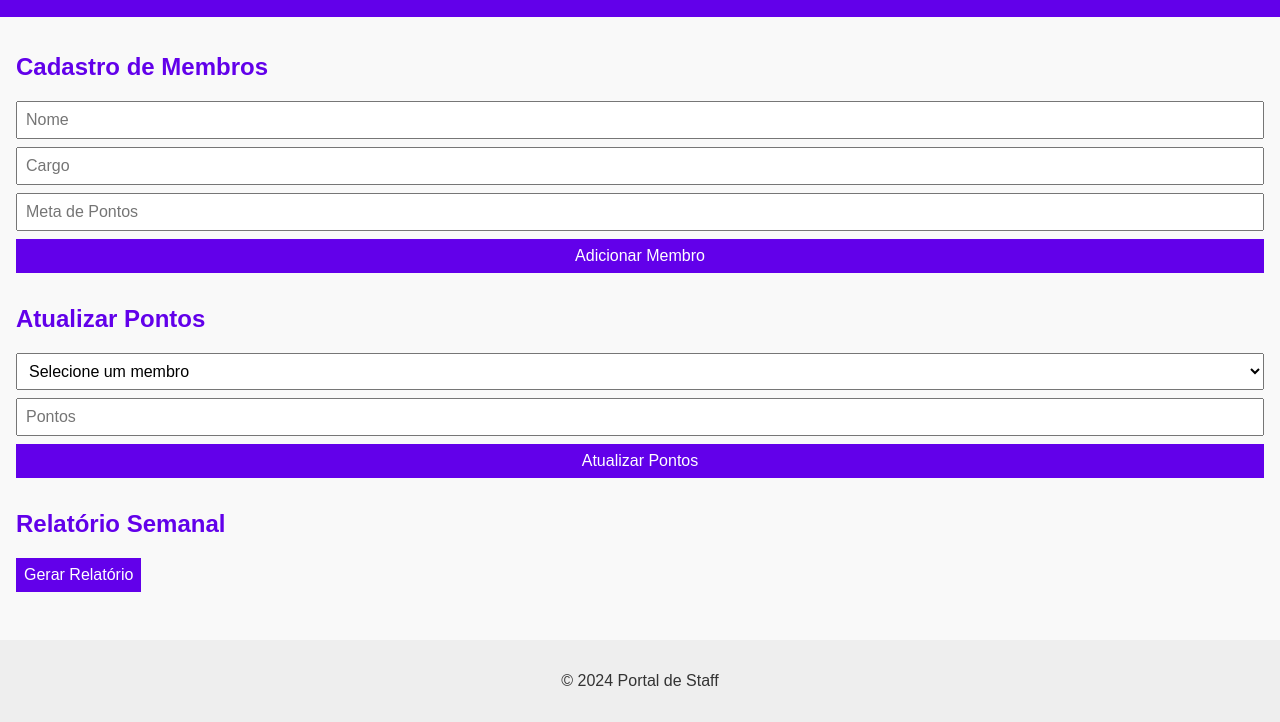
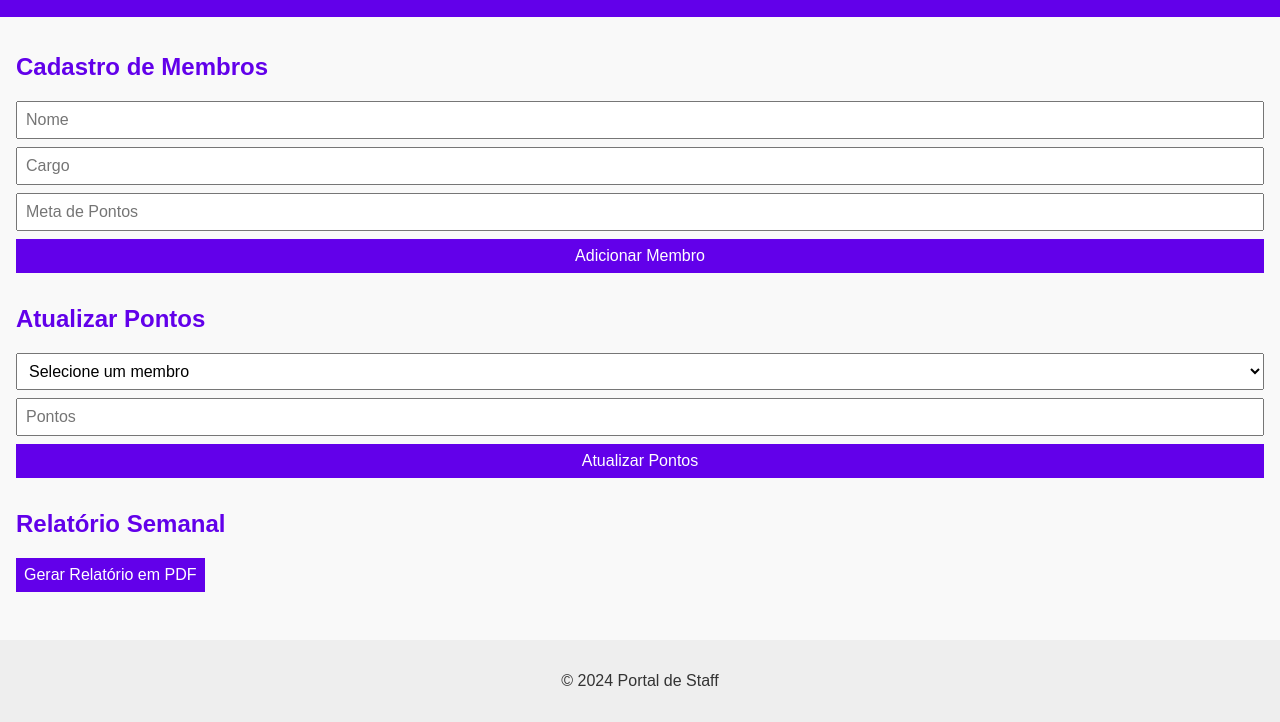
Before and after one commit to Menezes999/galaky, a plain HTML site: page index.html in a window 1280 px wide. Shown: the part 95-817 px from the top of the page. Drawn offline with nearby package versions, Linux system fonts and the light colour scheme.

Commit message:
Update index.html

```diff
--- a/index.html
+++ b/index.html
@@ -35,12 +35,13 @@
 
         <section id="relatorio">
             <h2>Relatório Semanal</h2>
-            <button id="gerar-relatorio">Gerar Relatório</button>
+            <button id="gerar-relatorio">Gerar Relatório em PDF</button>
         </section>
     </main>
     <footer>
         <p>&copy; 2024 Portal de Staff</p>
     </footer>
+    <script src="https://cdnjs.cloudflare.com/ajax/libs/jspdf/2.5.1/jspdf.umd.min.js"></script>
     <script src="script.js"></script>
 </body>
 </html>
```
